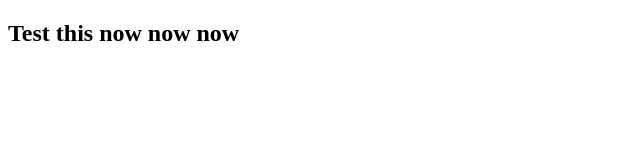
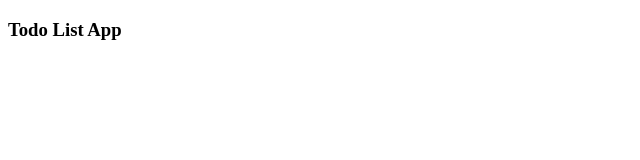
Before and after one commit to kwesiObuobi/to-do-list, a website: page src/index.html in a window 1280 px wide. Shown: the whole page, without its empty margins (0-640 px from the left). Drawn offline with Linux system fonts and the light colour scheme.

Commit message:
Update styles

```diff
--- a/src/index.html
+++ b/src/index.html
@@ -10,7 +10,7 @@
 <body>
   <div class="site-wrapper">
     <section class="todo-section">
-      <h2>Test this now now now</h2>
+      <h3 class="list-h3">Todo List App</h3>
       <ul class="todo-box">
         <!-- Generate List from Javascript -->
       </ul>
--- a/src/index.js
+++ b/src/index.js
@@ -118,7 +118,7 @@ const renderTasks = () => {
     toDoBox.appendChild(listItem);
   }
 
-  // try
+  // Clear all completed
   const clearLi = document.createElement('li');
   clearLi.classList.add('clear-li');
   clearLi.innerHTML = 'Clear all completed';
--- a/src/style.css
+++ b/src/style.css
@@ -25,6 +25,10 @@
   padding: 1rem;
   flex-wrap: wrap;
   gap: 0.3rem;
+}
+
+.list-h3 {
+  margin: 1rem auto;
 }
 
 .list-check-and-name {
@@ -100,4 +104,9 @@ i {
     width: 65%;
     margin: 4rem auto 0;
   }
+
+  .list-h3 {
+    width: 65%;
+    margin: 1rem auto 0;
+  }
 }
--- a/webpack.config.js
+++ b/webpack.config.js
@@ -8,6 +8,7 @@ module.exports = {
   },
   devtool: 'inline-source-map',
   devServer: {
+    hot: true,
     static: './dist',
   },
   plugins: [
```
